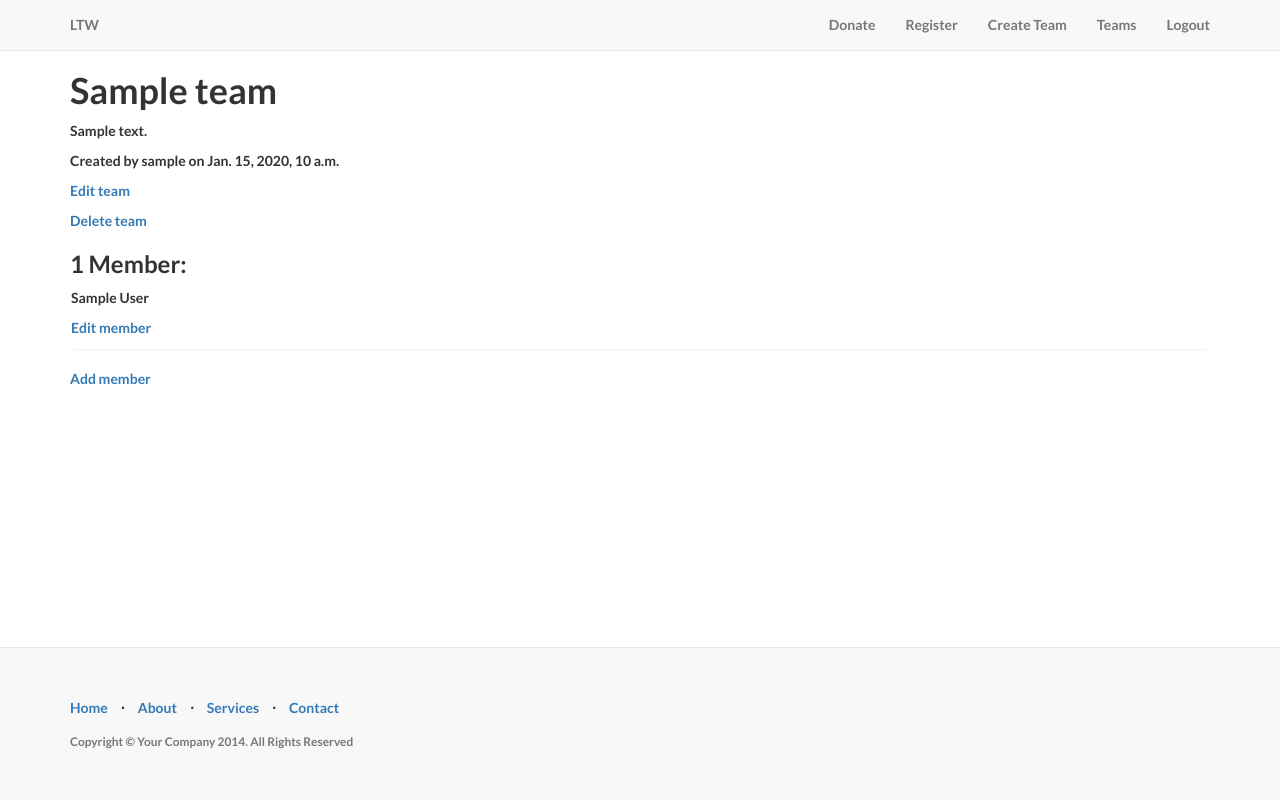
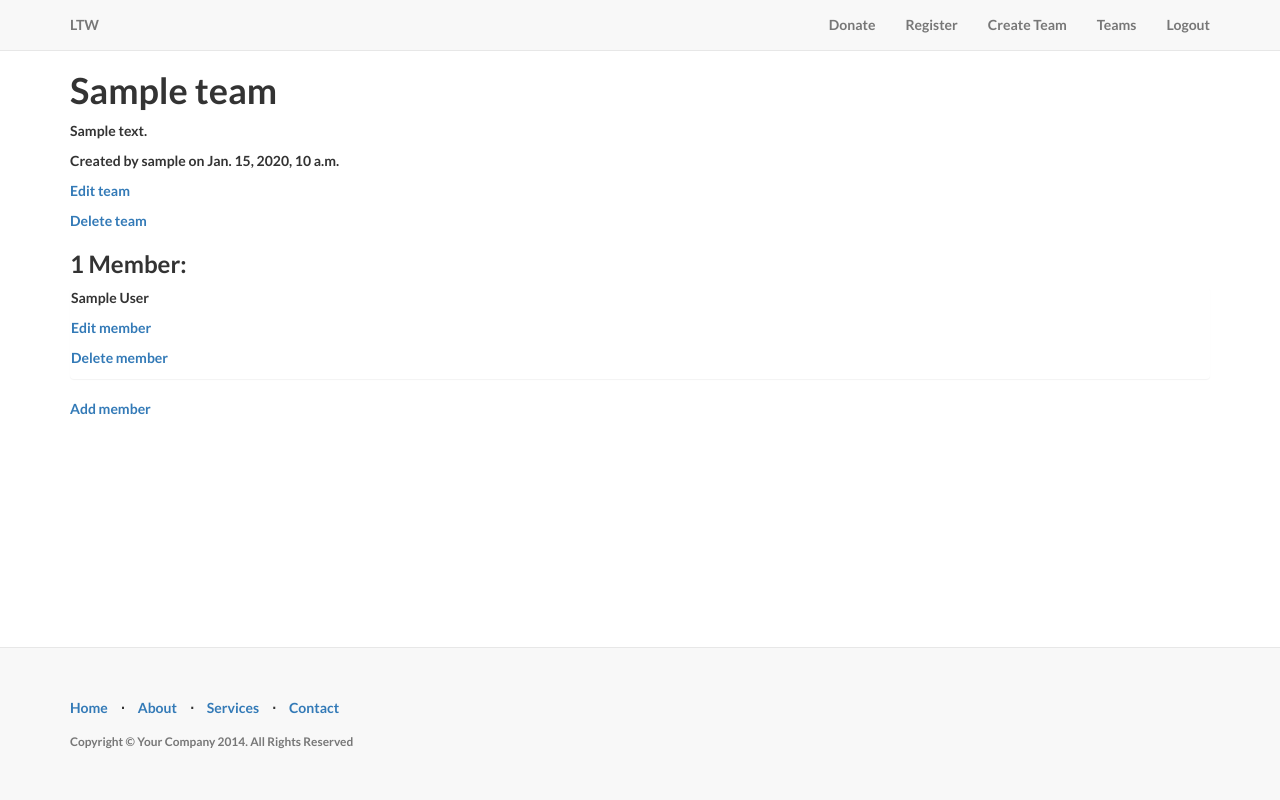
Before and after one commit to KereeceWilliams/ltw_landing, a Django app: page /team/1/ in a window 1280 px wide. Run offline with Django 3.2, Linux system fonts and the light colour scheme; a user stored in the database is signed in; tables that the repository leaves empty hold one stand-in row (values such as "Sample post"); some libraries are stand-ins or nearby versions.

Commit message:
Add member delete view

```diff
--- a/core/urls.py
+++ b/core/urls.py
@@ -15,4 +15,5 @@ url(r'^user/', include('django.contrib.auth.urls')),
                        url(r'^team/delete/(?P<pk>\d+)/$', TeamDeleteView.as_view(), name='team_delete'),
                        url(r'^team/(?P<pk>\d+)/member/create/$', MemberCreateView.as_view(), name='member_create'),
                        url(r'^team/(?P<team_pk>\d+)/member/update/(?P<member_pk>\d+)/$', MemberUpdateView.as_view(), name='member_update'),
+                       url(r'^team/(?P<team_pk>\d+)/member/delete/(?P<member_pk>\d+)/$', MemberDeleteView.as_view(), name='member_delete'),
                       )
--- a/core/views.py
+++ b/core/views.py
@@ -84,3 +84,11 @@
 
     def get_success_url(self):
         return self.object.team.get_absolute_url()
+
+class MemberDeleteView(DeleteView):
+    model = Member
+    pk_url_kwarg = 'member_pk'
+    template_name = 'member/member_confirm_delete.html'
+
+    def get_success_url(self):
+        return self.object.team.get_absolute_url()
--- a/templates/team/team_detail.html
+++ b/templates/team/team_detail.html
@@ -15,6 +15,7 @@
     <p>{{ member.name }}</p>
 {% if member.user == user %}
 <p><a href="{% url 'member_update' team_pk=team.id member_pk=member.id %}">Edit member</a></p>
+<p><a href="{% url 'member_delete' team_pk=team.id member_pk=member.id %}">Delete member</a></p>
 {% endif %}
 </div>
 {% endfor %}
```
Also changed, not shown: templates/member/member_confirm_delete.html (added, +8 -0 lines).
